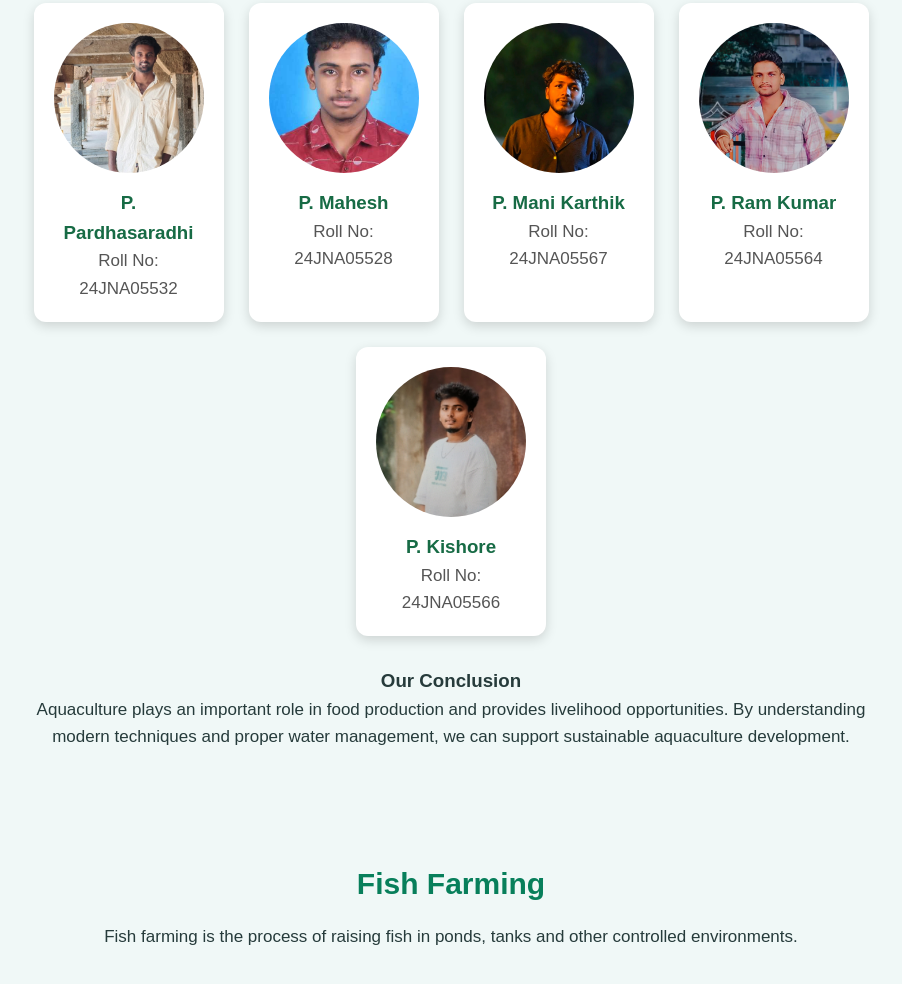
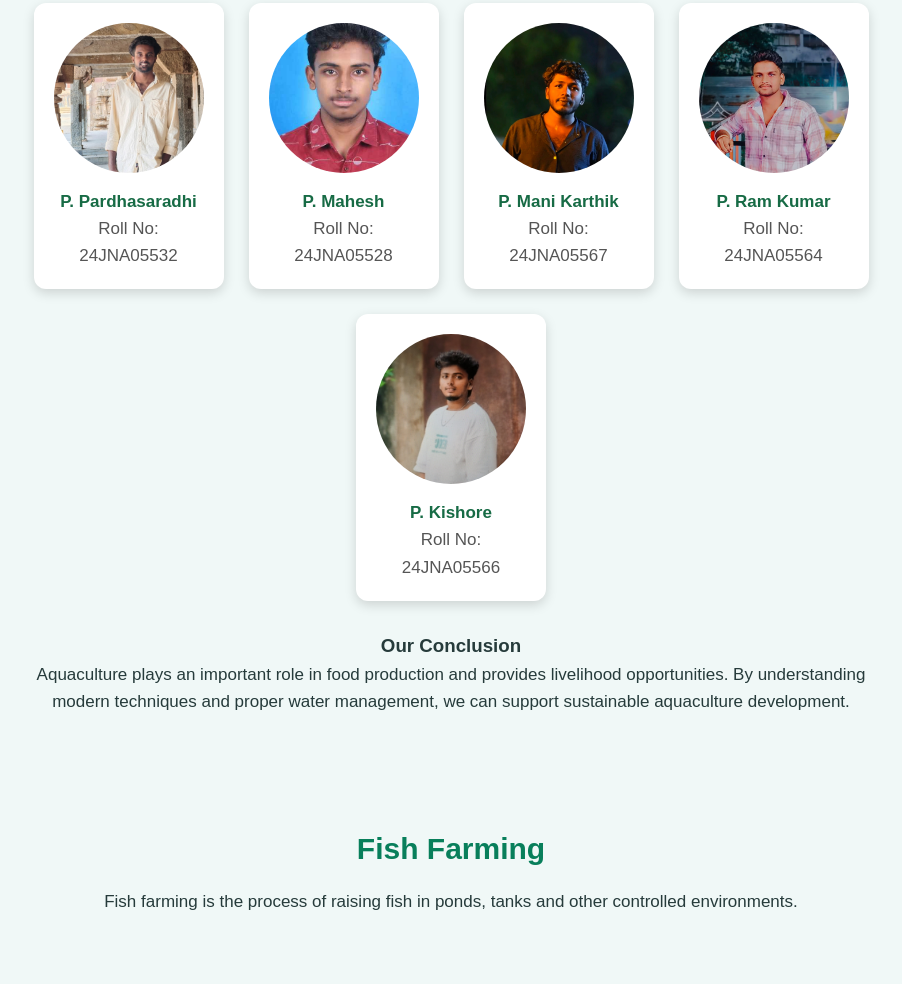
Before and after one commit to harithayadavalli/aquaculture-world, a plain HTML site: page index.html in a window 1280 px wide. Shown: the part 3735-4719 px from the top of the page, without its empty margins (189-1091 px from the left). Drawn offline with Linux system fonts and the light colour scheme.

Commit message:
Add files via upload

```diff
--- a/style.css
+++ b/style.css
@@ -328,3 +328,7 @@ nav a:hover {
     border-radius: 50%;
     margin: 0 auto 15px;
 }
+.team-member h3 {
+    white-space: nowrap;
+    font-size: 17px;
+}
```
